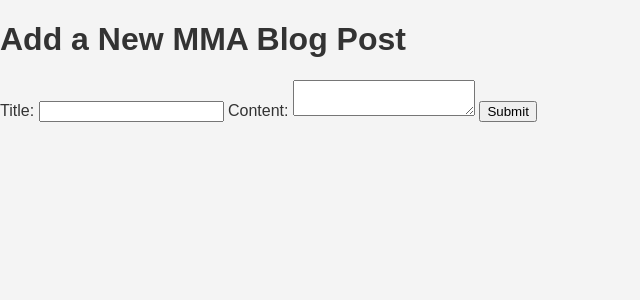
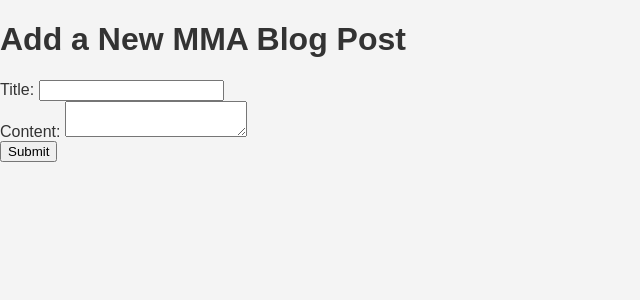
Before and after one commit to matteo-panelli/BlogMma, a Flask app: page /add_post in a window 1280 px wide. Shown: the part 58-358 px from the top of the page, without its empty margins (0-640 px from the left). Run offline with Flask 3, Linux system fonts and the light colour scheme.

Commit message:
eliminati messaggi di prova

```diff
--- a/templates/add_post.html
+++ b/templates/add_post.html
@@ -8,23 +8,27 @@
 <body>
     <header>
         <nav>
+            <div class="container">
                 <ul>
                     <li><a href="{{ url_for('index') }}">Home</a></li>
                     <li><a href="{{ url_for('add_post') }}">Add Post</a></li>
                 </ul>
+            </div>
         </nav>
     </header>
+    <div class="container">
         <h1>Add a New MMA Blog Post</h1>
         <form action="{{ url_for('add_post') }}" method="POST">
+            <div class="form-group">
                 <label for="title">Title:</label>
                 <input type="text" name="title" required>
+            </div>
+            <div class="form-group">
                 <label for="content">Content:</label>
                 <textarea name="content" required></textarea>
+            </div>
             <button type="submit">Submit</button>
         </form>
+    </div>
 </body>
-
-
-
-
 </html>
--- a/templates/index.html
+++ b/templates/index.html
@@ -23,10 +23,13 @@
             <div class="post-card">
                 <h2 class="post-title">{{ post.title }}</h2>
                 <p class="post-meta">Posted on {{ post.date }} by Admin</p>
+                <!-- Aggiungi questa riga per visualizzare la data di creazione -->
+                <p class="post-meta">Created on {{ post.created }}</p>
                 <p class="post-content">{{ post.content }}</p>
                 <a href="{{ url_for('post', post_id=post.id) }}" class="post-read-more">Read Comments</a>
             </div>
         {% endfor %}
+
     </div>
 </body>
 </html>
--- /dev/null
+++ b/update2.sql
@@ -0,0 +1,3 @@
+DELETE FROM posts WHERE id = 1;
+DELETE FROM posts WHERE id = 2;
+DELETE FROM posts WHERE id = 3;
```
Also changed, not shown: ciao.sql (line endings or trailing spaces), mma.db, update1.sql (line endings or trailing spaces). Lines whose indentation alone changed are shown as unchanged.
